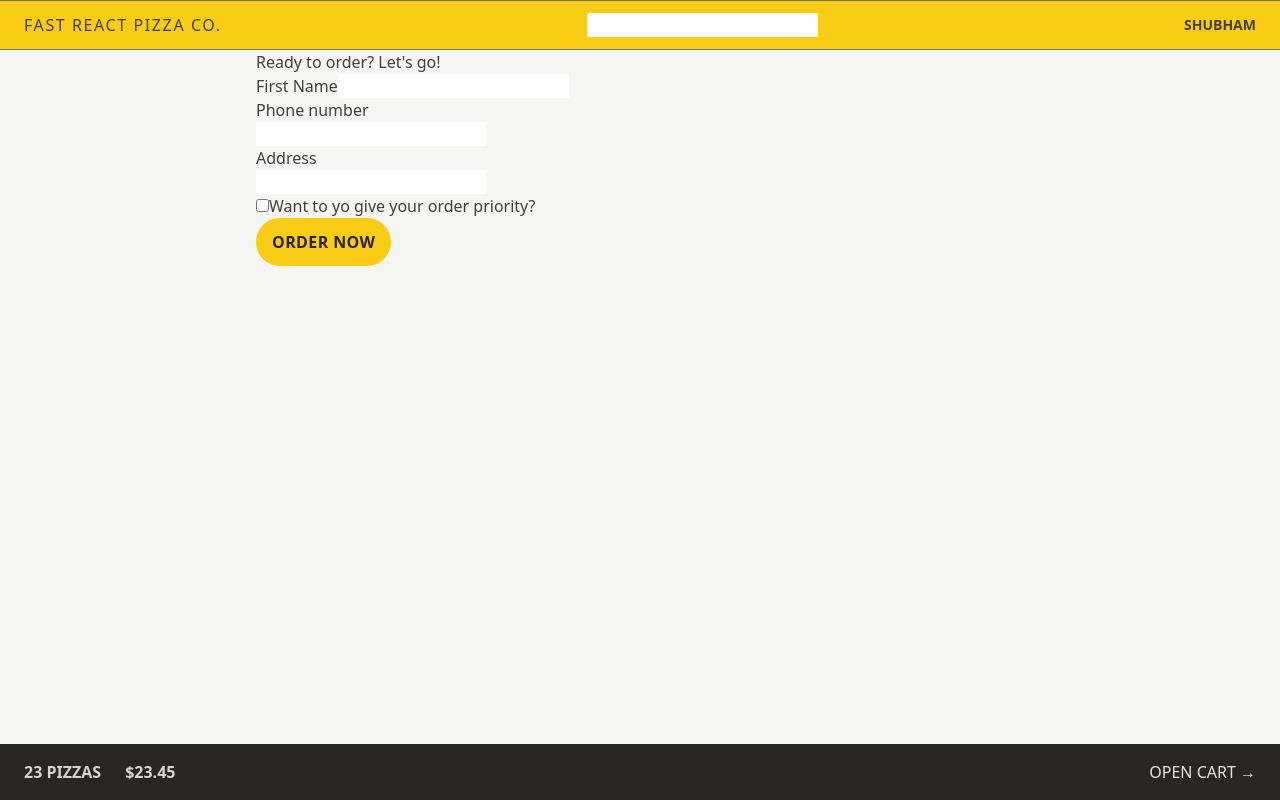
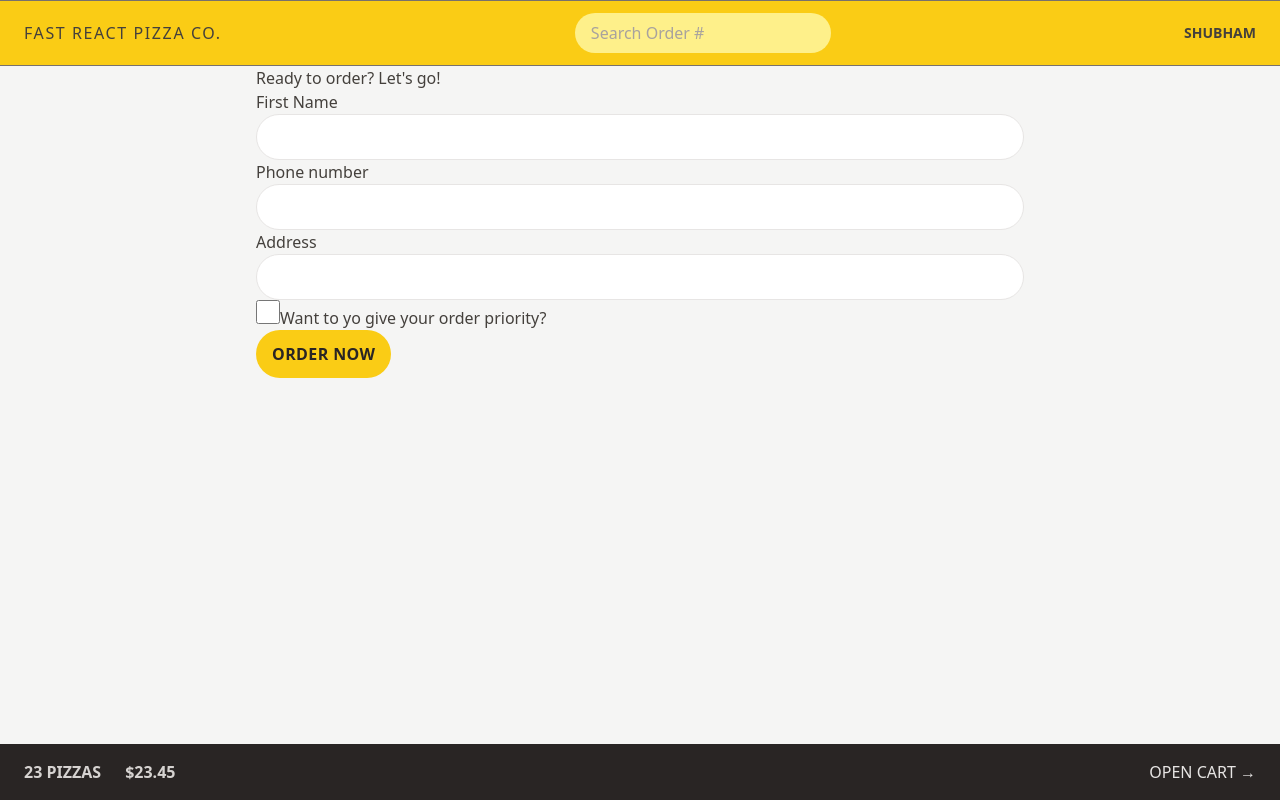
Before and after one commit to shubhRepository/fast-react-pizza, a React (Vite) app: page /order/new in a window 1280 px wide. Built offline with nearby package versions, Linux system fonts and the light colour scheme.

Commit message:
style form elements

```diff
--- a/src/features/order/CreateOrder.jsx
+++ b/src/features/order/CreateOrder.jsx
@@ -37,13 +37,13 @@
       <Form method="POST">
         <div>
           <label>First Name</label>
-          <input type="text" name="customer" required />
+          <input className="input" type="text" name="customer" required />
         </div>
 
         <div>
           <label>Phone number</label>
           <div>
-            <input type="tel" name="phone" required />
+            <input className="input" type="tel" name="phone" required />
           </div>
           {formData?.phone ? <p>{`${formData.phone}`}</p> : null}
         </div>
@@ -51,7 +51,7 @@
         <div>
           <label>Address</label>
           <div>
-            <input type="text" name="address" required />
+            <input className="input" type="text" name="address" required />
           </div>
         </div>
 
@@ -62,6 +62,7 @@
             id="priority"
             // value={withPriority}
             // onChange={(e) => setWithPriority(e.target.checked)}
+            className="h-6 w-6 accent-yellow-500 transition-all duration-300 focus:outline-none focus:ring focus:ring-yellow-500 focus:ring-opacity-50"
           />
           <label htmlFor="priority">Want to yo give your order priority?</label>
         </div>
--- a/src/features/order/SearchOrder.jsx
+++ b/src/features/order/SearchOrder.jsx
@@ -13,9 +13,11 @@
   return (
     <form onSubmit={handleSubmit}>
       <input
+        placeholder="Search Order #"
         type="text"
         value={query}
         onChange={(event) => setQuery(event.target.value)}
+        className="w-28 rounded-full bg-yellow-200 px-4 py-2 duration-300 placeholder:text-stone-400 focus:outline-none focus:ring focus:ring-yellow-600 focus:ring-opacity-50 focus:ring-offset-1 focus:transition-all sm:w-64 sm:focus:w-72"
       />
     </form>
   );
--- a/src/index.css
+++ b/src/index.css
@@ -2,41 +2,48 @@
 @tailwind components;
 @tailwind utilities;
 
-/* body {
-  font-family: system-ui, -apple-system, BlinkMacSystemFont, 'Segoe UI', Roboto,
-    Oxygen, Ubuntu, Cantarell, 'Open Sans', 'Helvetica Neue', sans-serif;
-  background-color: #f7f7f7;
-  color: #444;
+@layer components {
+  .input {
+    @apply w-full rounded-full border border-stone-200 px-4 py-2 text-sm transition-all duration-300 focus:outline-none focus:ring focus:ring-yellow-500 focus:ring-opacity-50 focus:ring-offset-2 md:px-6 md:py-3;
+  }
 }
-
-.layout {
-  display: grid;
-  grid-template-rows: auto 1fr auto;
-  gap: 32px;
-  height: 100dvh;
-} */
 
 /* https://dev.to/afif/i-made-100-css-loaders-for-your-next-project-4eje */
 .loader {
   width: 45px;
   aspect-ratio: 0.75;
   --c: no-repeat linear-gradient(#333 0 0);
-  background: var(--c) 0% 50%, var(--c) 50% 50%, var(--c) 100% 50%;
+  background:
+    var(--c) 0% 50%,
+    var(--c) 50% 50%,
+    var(--c) 100% 50%;
   background-size: 20% 50%;
   animation: loading 1s infinite linear;
 }
 
 @keyframes loading {
   20% {
-    background-position: 0% 0%, 50% 50%, 100% 50%;
+    background-position:
+      0% 0%,
+      50% 50%,
+      100% 50%;
   }
   40% {
-    background-position: 0% 100%, 50% 0%, 100% 50%;
+    background-position:
+      0% 100%,
+      50% 0%,
+      100% 50%;
   }
   60% {
-    background-position: 0% 50%, 50% 100%, 100% 0%;
+    background-position:
+      0% 50%,
+      50% 100%,
+      100% 0%;
   }
   80% {
-    background-position: 0% 50%, 50% 50%, 100% 100%;
+    background-position:
+      0% 50%,
+      50% 50%,
+      100% 100%;
   }
 }
```
